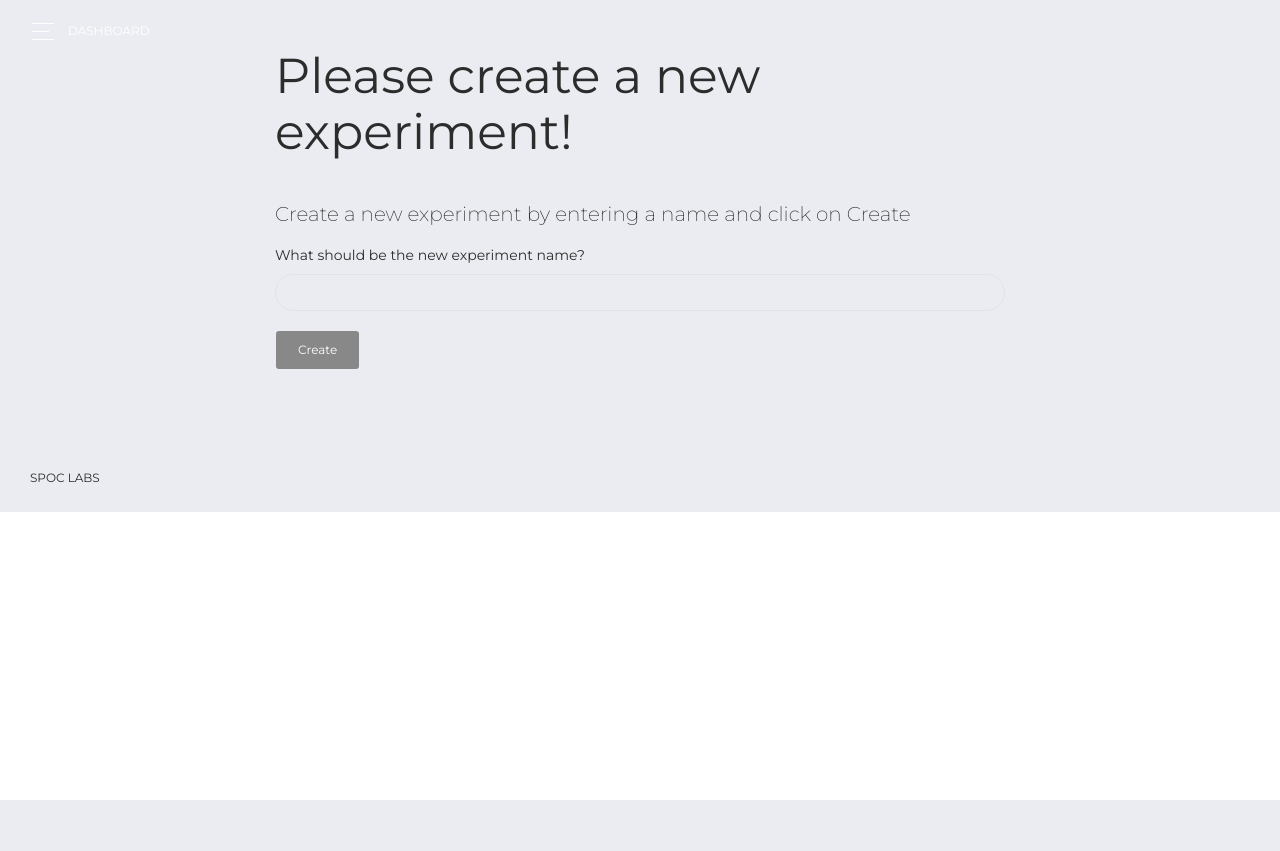
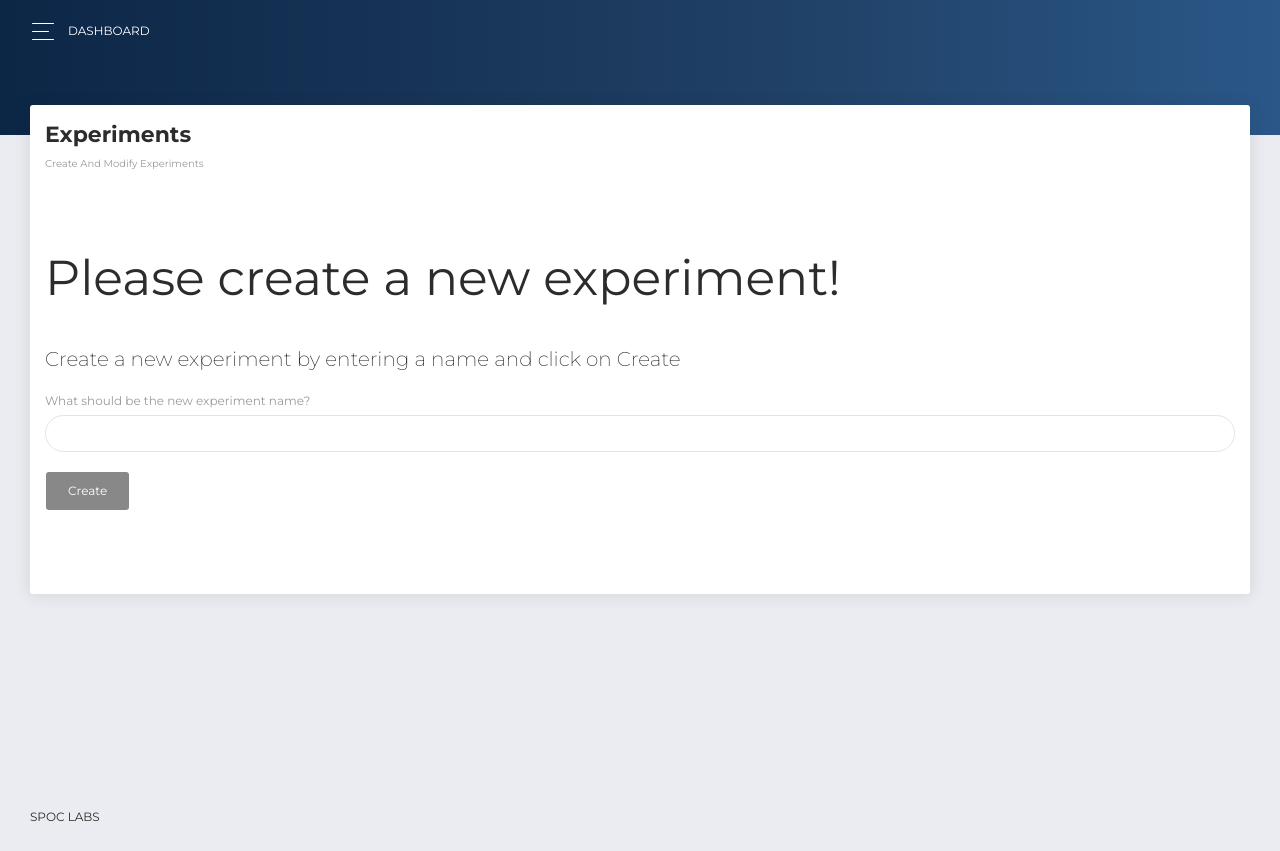
Before and after one commit to Georg-Auer/hetcam-robot, a Flask app: page /experiments in a window 1280 px wide. Before the commit the page ends 800 px from the top, so only its background shows below. Run offline with Flask 2, Linux system fonts and the light colour scheme; some libraries are stand-ins or nearby versions.

Commit message:
experiment optical adaptation

```diff
--- a/app/home/templates/experiments.html
+++ b/app/home/templates/experiments.html
@@ -1,27 +1,33 @@
-
 {% extends "layouts/base.html" %}
 
 {% import "bootstrap/wtf.html" as wtf %}
 <!-- https://python-adv-web-apps.readthedocs.io/en/latest/flask_forms.html -->
 <!-- https://stackoverflow.com/questions/1976651/multiple-level-template-inheritance-in-jinja2 -->
-{% block styles %}
-{{ super() }}
-	<style>
-		body { background: #e8f1f9; }
-	</style>
-{% endblock %}
 
+{% block title %} Blank Page {% endblock %}
 
-{% block title %}
-Best Movie Actors
-{% endblock %}
-
+<!-- Specific Page CSS goes HERE  -->
+{% block stylesheets %}{% endblock stylesheets %}
 
 {% block content %}
 
-<div class="container">
+    <div class="panel-header panel-header-sm">
+    </div>
+    <div class="content">
       <div class="row">
-    <div class="col-md-10 col-lg-8 mx-lg-auto mx-md-auto">
+        <div class="col-md-12">
+          <div class="card">
+            <div class="card-header">
+              <h5 class="title">
+                Experiments
+              </h5>
+              <p class="category">
+                  create and modify experiments
+              </p>
+            </div>
+            <div class="card-body">
+              <div class="row">
+                <div class="col-md-12">
 
                   <h1 class="pt-5 pb-2">Please create a new experiment!</h1>
 
@@ -34,5 +40,12 @@ Best Movie Actors
                 </div>
               </div>
             </div>
+          </div>
+        </div>
+      </div>
+    </div>
 
-{% endblock %}
+{% endblock content %}
+
+<!-- Specific Page JS goes HERE  -->
+{% block javascripts %}{% endblock javascripts %}
```
Lines whose indentation alone changed are shown as unchanged.
